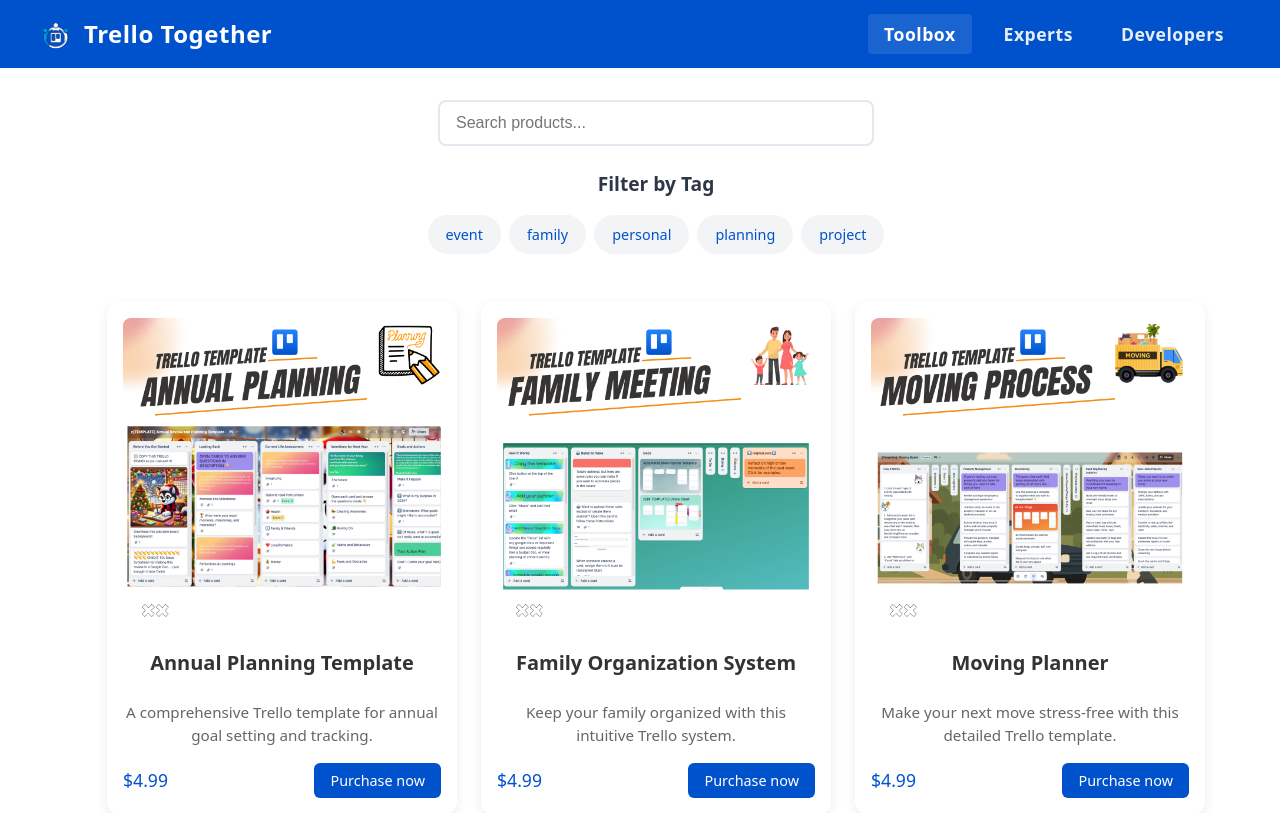
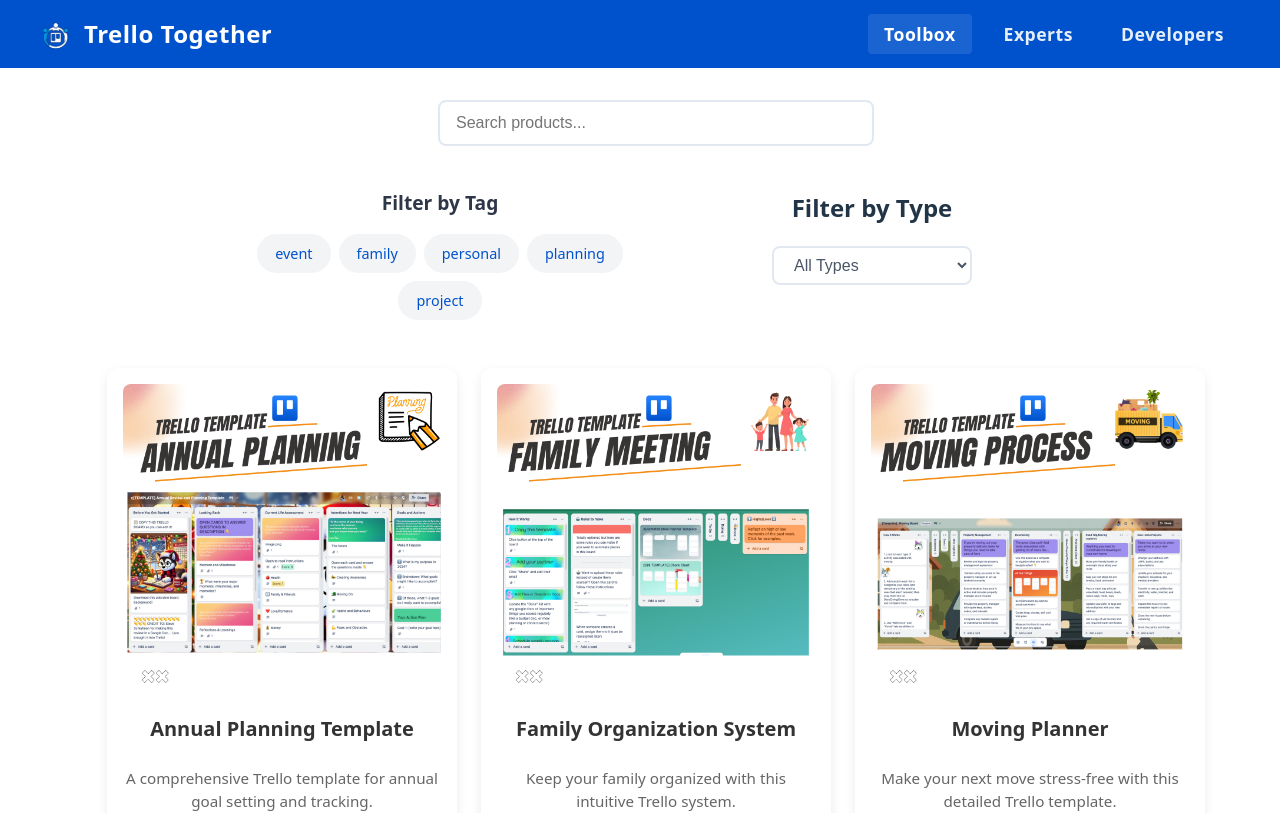
Before and after one commit to brittanyjoiner15/my-products, a React (Vite) app: page /toolbox in a window 1280 px wide. Shown: the top 813 px of the page. Built offline with nearby package versions, Linux system fonts and the light colour scheme.

Commit message:
add the filter options at the top on toolbox

```diff
--- a/src/App.css
+++ b/src/App.css
@@ -569,12 +569,60 @@
   }
 }
 
-.tag-filter {
+.filters-container {
+  display: flex;
+  gap: 2rem;
+  justify-content: center;
   max-width: 1200px;
   width: 100%;
   margin: 0 auto 2rem auto;
+  padding: 0 1rem;
+}
+
+.tag-filter,
+.type-filter {
+  flex: 1;
+  max-width: 400px;
   text-align: center;
-  padding: 0 1rem;
+}
+
+.type-filter-select {
+  display: flex;
+  justify-content: center;
+}
+
+.type-select {
+  padding: 8px 16px;
+  font-size: 1rem;
+  border: 2px solid #e2e8f0;
+  border-radius: 8px;
+  background-color: white;
+  color: #4a5568;
+  cursor: pointer;
+  min-width: 200px;
+  outline: none;
+  transition: all 0.2s ease;
+}
+
+.type-select:hover {
+  border-color: #cbd5e0;
+}
+
+.type-select:focus {
+  border-color: #0052CC;
+  box-shadow: 0 0 0 1px #0052CC;
+}
+
+@media (max-width: 768px) {
+  .filters-container {
+    flex-direction: column;
+    gap: 1rem;
+  }
+
+  .tag-filter,
+  .type-filter {
+    max-width: 100%;
+  }
 }
 
 @media (max-width: 768px) {
--- /dev/null
+++ b/src/components/TypeFilter.jsx
@@ -0,0 +1,25 @@
+import React from 'react'
+
+function TypeFilter({ types, selectedType, onTypeChange }) {
+    return (
+        <div className="type-filter">
+            <h2 className="filter-title">Filter by Type</h2>
+            <div className="type-filter-select">
+                <select
+                    value={selectedType || ''}
+                    onChange={(e) => onTypeChange(e.target.value || null)}
+                    className="type-select"
+                >
+                    <option value="">All Types</option>
+                    {types.map(type => (
+                        <option key={type} value={type}>
+                            {type.charAt(0).toUpperCase() + type.slice(1)}
+                        </option>
+                    ))}
+                </select>
+            </div>
+        </div>
+    )
+}
+
+export default TypeFilter
--- a/src/pages/Templates.jsx
+++ b/src/pages/Templates.jsx
@@ -2,6 +2,7 @@ import { useState, useMemo } from 'react'
 import ProductCard from '../components/ProductCard.jsx'
 import TestimonialCard from '../components/TestimonialCard.jsx'
 import TagFilter from '../components/TagFilter.jsx'
+import TypeFilter from '../components/TypeFilter.jsx'
 import SearchBar from '../components/SearchBar'
 import Footer from '../components/Footer'
 import AboutMe from '../components/AboutMe'
@@ -31,25 +32,32 @@ const images = {
 
 function Templates() {
     const [selectedTags, setSelectedTags] = useState([])
+    const [selectedType, setSelectedType] = useState(null)
     const [searchQuery, setSearchQuery] = useState('')
 
-    // Get unique tags from all products
-    const allTags = useMemo(() => {
+    // Get unique tags and types from all products
+    const { allTags, allTypes } = useMemo(() => {
         const tagSet = new Set()
+        const typeSet = new Set()
         productsData.products.forEach(product => {
             product.tags?.forEach(tag => tagSet.add(tag))
+            if (product.type) typeSet.add(product.type)
         })
-        return Array.from(tagSet).sort()
+        return {
+            allTags: Array.from(tagSet).sort(),
+            allTypes: Array.from(typeSet).sort()
+        }
     }, [])
 
-    // Filter products based on selected tags and search query
+    // Filter products based on selected tags, types, and search query
     const filteredProducts = useMemo(() => {
         return productsData.products.filter(product => {
             const matchesTags = selectedTags.length === 0 || product.tags?.some(tag => selectedTags.includes(tag))
+            const matchesType = !selectedType || product.type === selectedType
             const matchesSearch = searchQuery === '' || product.title.toLowerCase().includes(searchQuery.toLowerCase())
-            return matchesTags && matchesSearch
+            return matchesTags && matchesType && matchesSearch
         })
-    }, [selectedTags, searchQuery])
+    }, [selectedTags, selectedType, searchQuery])
 
     const handleTagToggle = (tag) => {
         setSelectedTags(prev =>
@@ -59,6 +67,10 @@ function Templates() {
         )
     }
 
+    const handleTypeChange = (type) => {
+        setSelectedType(type)
+    }
+
     return (
         <>
             <section className="product-section">
@@ -66,11 +78,18 @@ function Templates() {
                     searchQuery={searchQuery}
                     onSearchChange={setSearchQuery}
                 />
-                <TagFilter
-                    tags={allTags}
-                    selectedTags={selectedTags}
-                    onTagToggle={handleTagToggle}
-                />
+                <div className="filters-container">
+                    <TagFilter
+                        tags={allTags}
+                        selectedTags={selectedTags}
+                        onTagToggle={handleTagToggle}
+                    />
+                    <TypeFilter
+                        types={allTypes}
+                        selectedType={selectedType}
+                        onTypeChange={handleTypeChange}
+                    />
+                </div>
                 <div className="product-list">
                     {filteredProducts.map(product => (
                         <ProductCard
```
